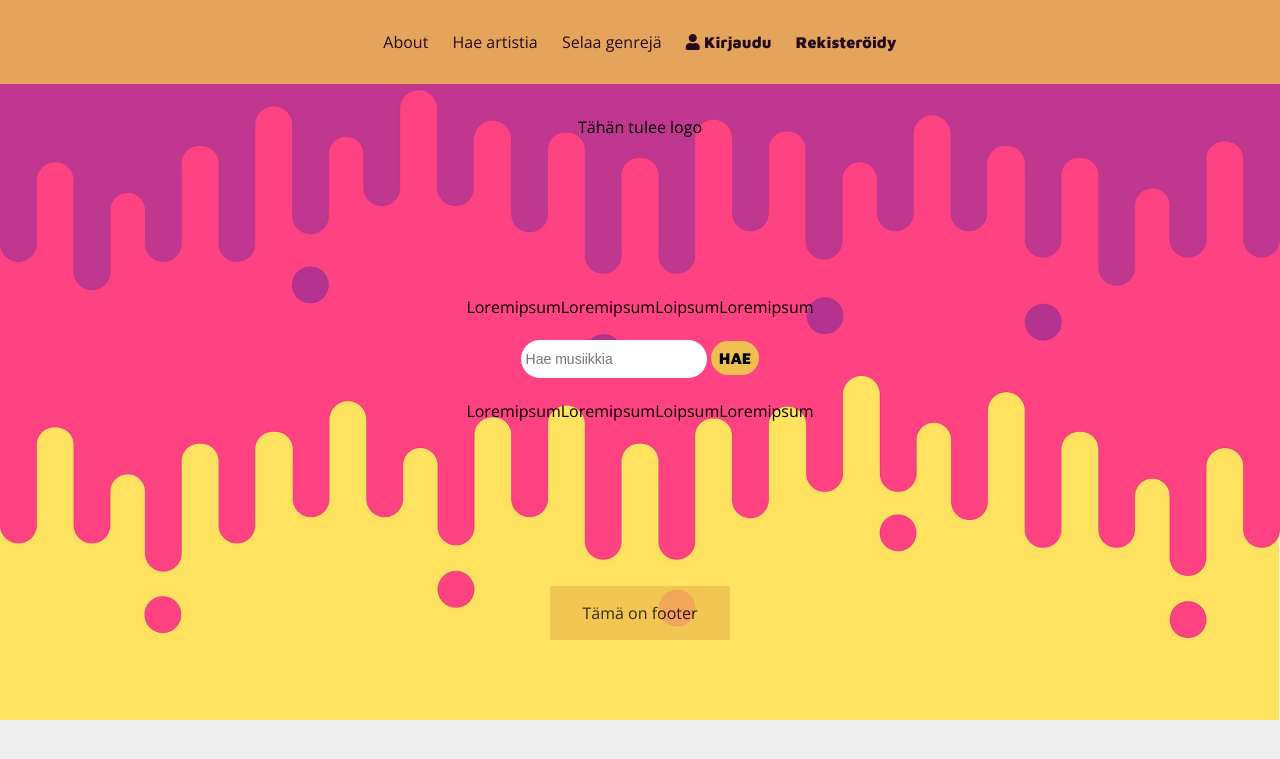
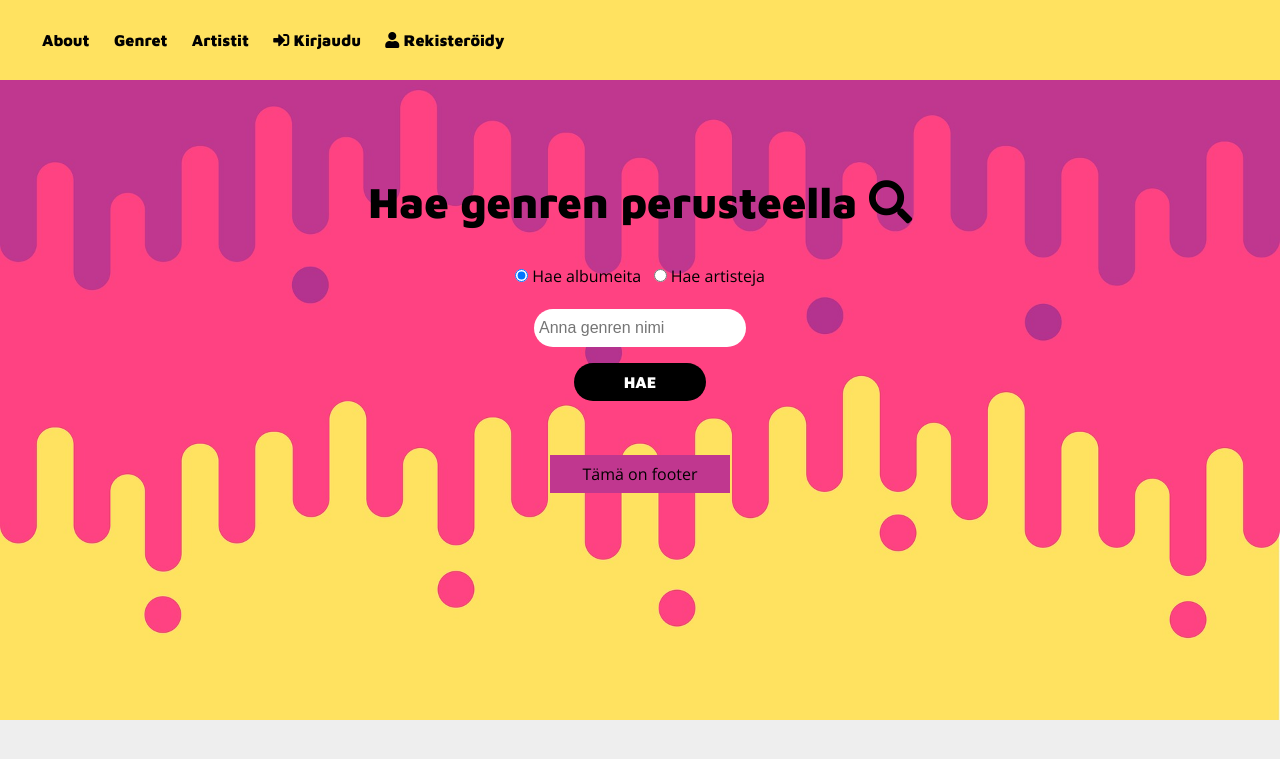
Before and after one commit to merniva/musahaku, a PHP site: page / in a window 1280 px wide. Shown: the top 759 px of the page. Run offline with PHP 8.4, Linux system fonts and the light colour scheme.

Commit message:
genrehaku tehty, ulkoasun muokkaus

```diff
--- a/index.php
+++ b/index.php
@@ -12,36 +12,75 @@
 <body>
 <div class='kehys'>
     <nav>
-        <ul class="menu">
+    <ul class="menu">
             <li class="item"><a href="#">About</a></li>
-            <li class="item"><a href="#">Hae artistia</a></li>
-            <li class="item"><a href="#">Selaa genrejä</a></li>
+            <li class="item"><a href="index.php">Genret</a></li>
+            <li class="item"><a href="artistihaku.php">Artistit</a></li>
             </li>
-            <li class="item button">
-            <i class="fas fa-user"></i>
-            <a href="#">Kirjaudu</a></li>
-            <li class="item button"><a href="#">Rekisteröidy</a></li>
+            <li class="item">
+                <i class="fas fa-sign-in-alt"></i>
+                <a href="#">Kirjaudu</a>
+            </li>
+            <li class="item">
+                <i class="fas fa-user"></i>
+                <a href="#">Rekisteröidy</a>
+            </li>
             <li class="toggle"><a href="#"><i class="fas fa-bars"></i></a></li>
         </ul>
     </nav>
     <div class='header'>
             <div class='logo'>
-                <p>Tähän tulee logo</p>
+
             </div>
     </div>
     <div class='container'>
-            <p>LoremipsumLoremipsumLoipsumLoremipsum</p><br>
-            <form action="" method="get">
-                <input name="nimi" class="hakukentta" placeholder="Hae musiikkia" autocomplete="off">
+            <h2>Hae genren perusteella <i class="fas fa-search"></i></h2><br>
+            <form action="index.php" method="get" class="haku" id="genrehaku">
+                <input type="radio" id="albumi" name="genrevalinta" value="albumi" checked>
+                    <label for="albumi">Hae albumeita &nbsp;</label>
+                <input type="radio" id="artisti" name="genrevalinta" value="artisti">
+                    <label for="artisti">Hae artisteja </label><br><br>
+                <input name="nimi" class="hakukentta" placeholder="Anna genren nimi" autocomplete="off" required><br>
                 <input type="submit" name="button" class="button" value="HAE">
-                </form><br>
-            <p>LoremipsumLoremipsumLoipsumLoremipsum</p><br>
+            </form><br>
+    </div>
+    <div id='tulokset'>
     </div>
     <div class='footer'>
         <p>Tämä on footer</p>
     </div>
 </div>
+
 <script>
+    var sivu = 1; //&page=${sivu}
+    // <img src=${artisti.image[1].#text}></img>
+    //<h3>${albumi["@attr"].rank}</h3>
+    //<h3>${artisti["@attr"].rank}</h3>
+    function naytaArtisti(artisti) {
+        let laatikko = document.createElement("div");
+        laatikko.innerHTML = `
+            <div class='tuloslaatikko'>
+            <a href="${artisti.url}">
+                <img src="black-2403543_640.png" alt="artistin default-kuva" width="200" height="200"></img>
+                <h3>${artisti.name}</h3>
+            </a>
+            </div>
+            `;
+        document.getElementById('tulokset').appendChild(laatikko)
+    }
+    function naytaAlbumi(albumi) {
+        let laatikko = document.createElement("div");
+        laatikko.innerHTML = `
+            <div class='tuloslaatikko'>
+            <a href="${albumi.url}">
+                <img src="${albumi.image[2]["#text"]}" width="180" height="180"></img>
+                <h3>${albumi.artist.name}:<br></h3>
+                <p>${albumi.name}</p>
+            </a>
+            </div>
+            `;
+        document.getElementById('tulokset').appendChild(laatikko)
+    }
     $(function() {
         $(".toggle").on("click", function() {
             if ($(".item").hasClass("active")) {
@@ -53,6 +92,41 @@
             }
         });
     });
+
+    $(".haku").submit(function(event) {
+        event.preventDefault();
+        let lomake = document.getElementById("genrehaku");
+        let datalomake = new FormData(lomake);
+        let nimi = datalomake.get("nimi");
+        let genre = datalomake.get("genrevalinta");
+        let artistiurl = `http://ws.audioscrobbler.com/2.0/?method=tag.gettopartists&tag=${nimi}&api_key=b7ba2a47c41146f14422726a121f27b7&format=json`;
+        let albumiurl = `http://ws.audioscrobbler.com/2.0/?method=tag.gettopalbums&tag=${nimi}&api_key=b7ba2a47c41146f14422726a121f27b7&format=json`;
+        console.log(artistiurl, albumiurl);
+        document.getElementById("tulokset").innerHTML = "";
+        if (genre === "artisti") {
+            $.ajax({
+            async:true,
+            type: 'GET',
+            url: artistiurl,
+            success: (payload) => {
+                console.log(payload)
+                payload.topartists.artist.forEach((artist)=> naytaArtisti(artist));
+            }
+            });
+        } else if (genre === "albumi") {
+            $.ajax({
+            async:true,
+            type: 'GET',
+            url: albumiurl,
+            success: (payload) => {
+                console.log(payload)
+                payload.albums.album.forEach((album)=> naytaAlbumi(album));
+            }
+            });
+        } else {
+            //ilmoitus tyhjästä kentästä
+        }
+    });
 </script>
 </body>
 </html>
--- a/musahaku.css
+++ b/musahaku.css
@@ -20,47 +20,59 @@ body {
 
 nav {
     color: #000;
-    background-color:#EFC050;
-    opacity:0.8;
+    background-color:#ffe260;
     padding: 1rem 2rem;
     display: flex;
-    justify-content: center;
+    justify-content: stretch;
 }
 ul {
     list-style-type: none;
+    font-family: 'Maven Pro', sans-serif;
 }
 a {
     color: #000;
     text-decoration: none;
 }
 a:hover {
-    text-decoration: underline;
+    border-bottom: 4px #c0378f solid;
 }
-.logo a:hover {
-    text-decoration: none;
-}
+
 .menu li {
     font-size: 16px;
     padding: 15px 5px;
     white-space: nowrap;
 }
-.logo a,
+
 .toggle a {
     font-size: 20px;
 }
 
+h2 {
+  font-family: 'Maven Pro', sans-serif;
+  font-weight:bold;
+  font-size: 2.7rem;
+  text-align: center;
+  padding-top:2rem;
+}
+
+h3, h4 {
+  font-family: 'Maven Pro', sans-serif;
+  font-weight:bold;
+  text-align: center;
+}
+
 .footer {
     color: #000;
-    padding: 1rem 2rem;
+    padding: 1rem;
     display: flex;
     justify-content: center;
   }
 
   .footer p {
-    background-color:#EFC050;
-    opacity:0.8;
-    padding: 1rem 2rem;
+    background-color:#c0378f;
+    padding: 0.5rem 2rem;
   }
+
  /* .menu {
     width: 90%;
     display: flex;
@@ -77,14 +89,14 @@ a:hover {
   }
 
   */
+
   .container {
     display: flex;
     align-items: center;
     justify-content: center;
-    min-height: 100%;
+    /*min-height: 50%;*/
     flex-wrap: wrap;
     flex-direction: column;
-    padding:2rem;
     flex-grow: 1;
   }
 
@@ -95,30 +107,56 @@ a:hover {
     padding:2rem;
   }
 
+  .haku {
+      text-align: center;
+      padding:1rem;
+  }
+
   .hakukentta {
-      height: 38px;
-      font-size:14px;
-      border-radius: 20px;
-      padding-left:5px;
-      border-style: none;
-  }
+    height: 38px;
+    font-size:1rem;
+    border-radius: 20px;
+    padding-left:5px;
+    border-style: none;
+    margin-bottom:1rem;
+}
+
   .button {
-    background-color: #EFC050;
-    color:#000;
-    padding: 8px;
+    background-color: #000;
+    color:#FFF;
+    padding: 10px 50px;
     text-align: center;
     text-decoration: none;
     font-weight:bold;
-    font-size:16px;
+    font-size:1rem;
     display: inline-block;
     border-radius: 20px;
     border-style: none;
-    transition-duration: 0.3s;
+    transition-duration: 0.2s;
     font-family: 'Maven Pro', sans-serif;
 }
 .button:hover {
-    background-color: #c0378f;
+    background-color: #ffe260;
   }
+
+  #tulokset {
+    display: flex;
+    justify-content: center;
+    flex-wrap: wrap;
+  }
+
+  .tuloslaatikko {
+    margin:0.5rem;
+    width: 200px;
+    height: 300px;
+    flex-wrap: wrap;
+    display:flex;
+    justify-content: center;
+    text-align: center;
+    padding:0.5rem;
+  }
+
+
 
   @media all and (max-width: 600px) {
     .menu {
@@ -131,12 +169,12 @@ a:hover {
         order: 1;
     }
     .item.button {
-        order: 2;
+        order: 3;
     }
     .item {
         width: 100%;
         text-align: center;
-        order: 3;
+        order: 2;
         display: none;
     }
     .item.active {
@@ -163,7 +201,7 @@ a:hover {
     }
 
     .container {
-        min-height: 25rem;
+        min-height: 15rem;
       }
 
 }
```
Also changed, not shown: artistihaku.php (added, +79 -0 lines), black-2403543_640.png (added).
